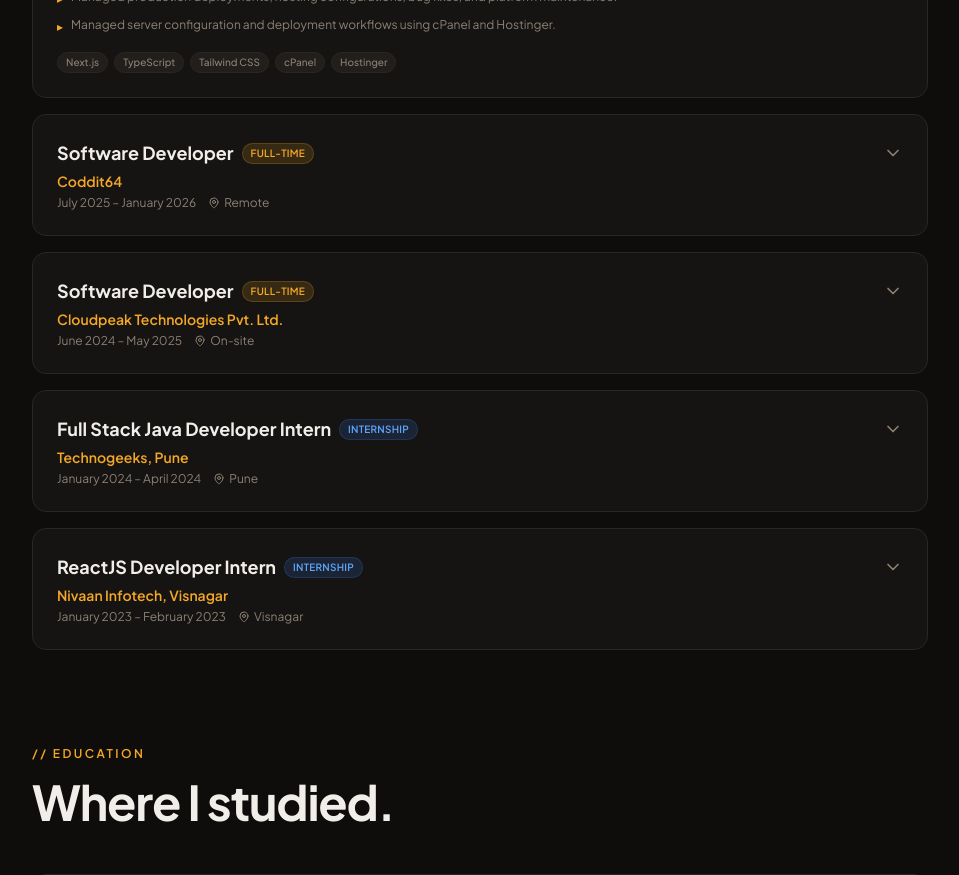
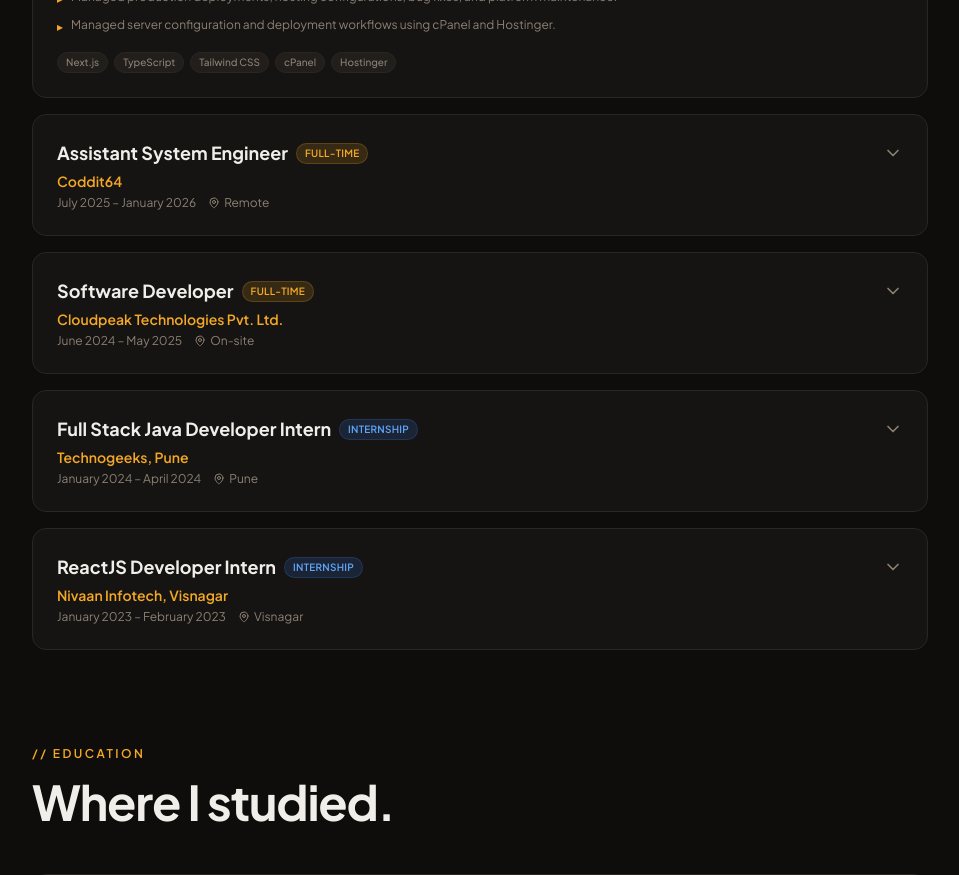
Before and after one commit to ViratSathavara/virat-portfolio, a Next.js app: page / in a window 1280 px wide. Shown: the part 2460-3335 px from the top of the page, without its empty margins (160-1119 px from the left). Built offline with nearby package versions, Linux system fonts and the light colour scheme.

Commit message:
role updated for coddit64

```diff
--- a/src/components/Experience.tsx
+++ b/src/components/Experience.tsx
@@ -71,7 +71,7 @@
   {
     id: 2,
     company: "Coddit64",
-    role: "Software Developer",
+    role: "Assistant System Engineer",
     type: "Full-time",
     duration: "July 2025 – January 2026",
     current: false,
```
